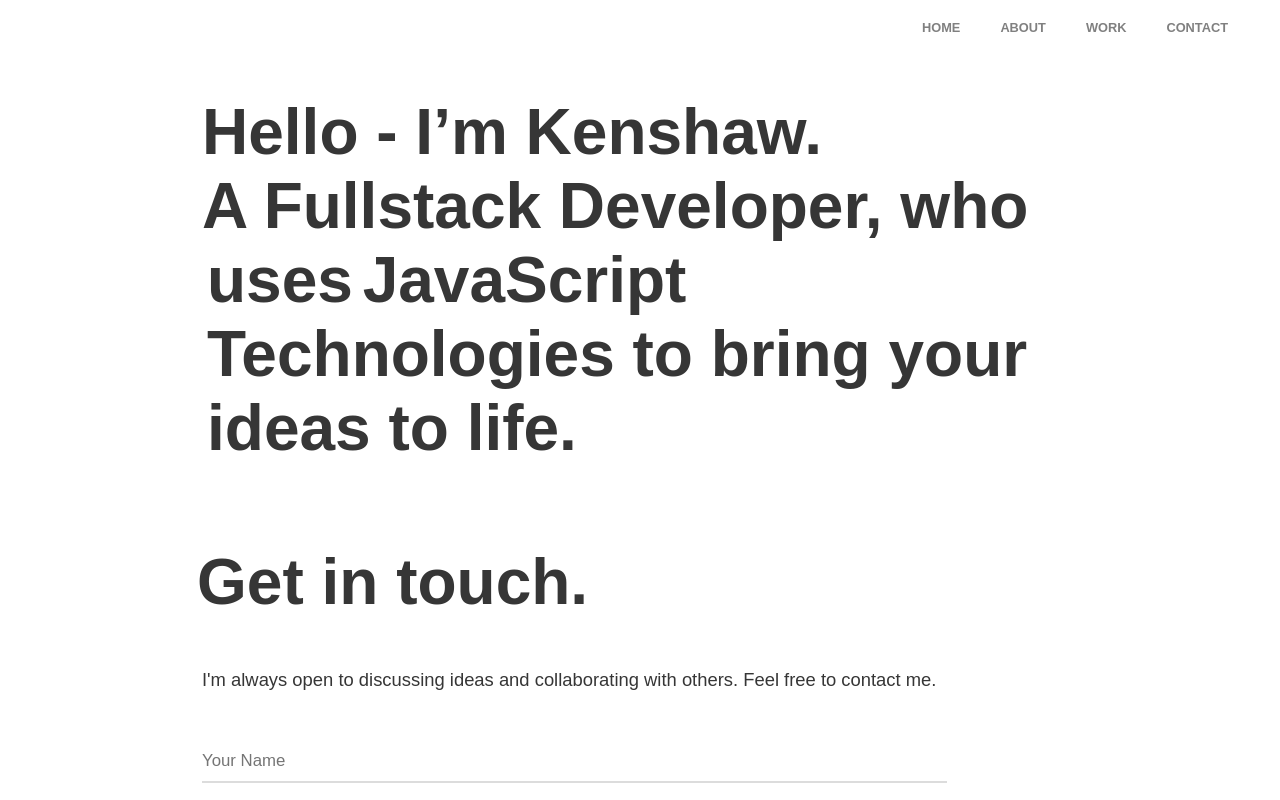
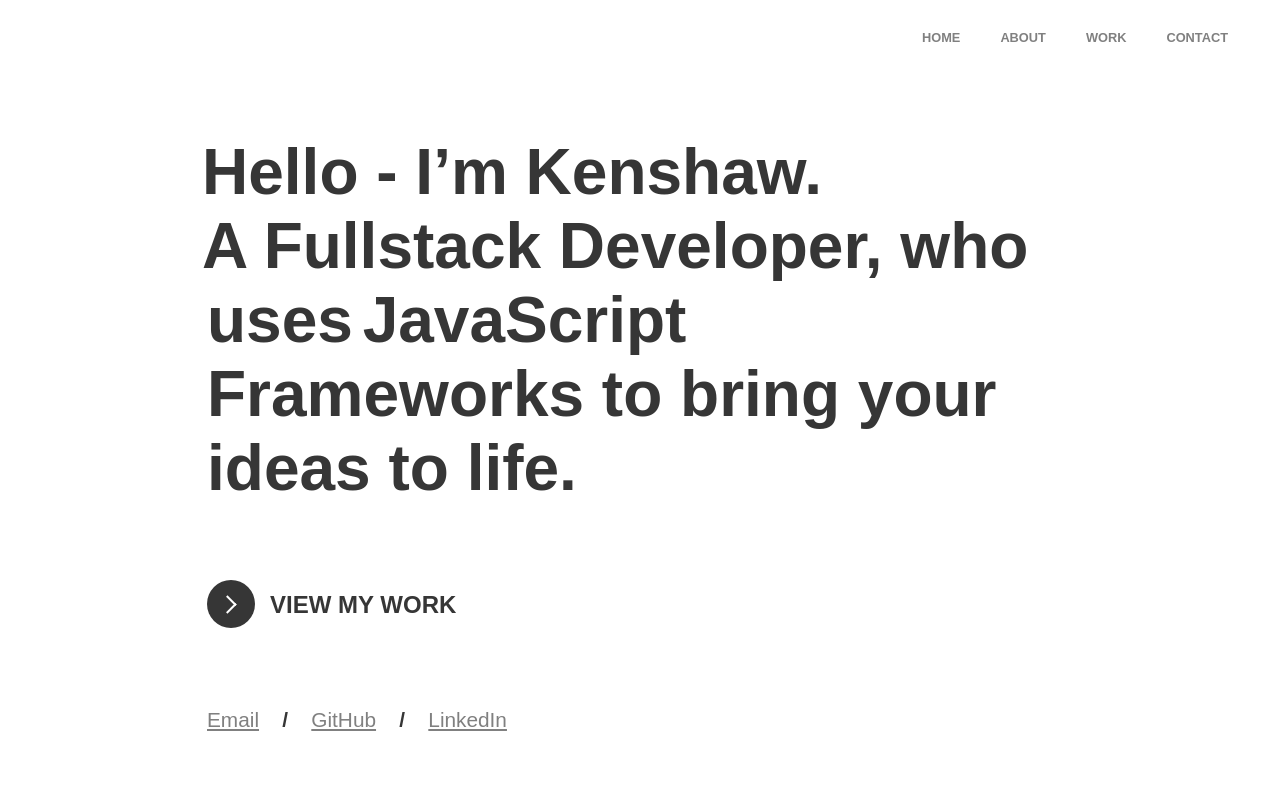
Before and after one commit to ken862734801/ken862734801.github.io, a React (Create React App) app: page / in a window 1280 px wide. Shown: the top 800 px of the page. Built offline with nearby package versions, Linux system fonts and the light colour scheme.

Commit message:
Add social links to hero section

```diff
--- a/src/App.css
+++ b/src/App.css
@@ -8,7 +8,6 @@
   font-family: Arial, Helvetica, sans-serif;
 }
 
-.container{
-  position:relative;
+#content{
   min-height:100vh;
 }
--- a/src/App.js
+++ b/src/App.js
@@ -1,5 +1,4 @@
 import './App.css';
-import { BrowserRouter, Routes, Route, NavLink } from "react-router-dom";
 import Header from './components/Header'
 import Contact from './components/Contact';
 import Home from './components/Home';
@@ -8,10 +7,12 @@ import Footer from './components/Footer';
 function App() {
 
   return (
-    <div className='container' id="container">
-      <Header/>
-      <Home/>
-      <Contact/>
+    <div id ="content">
+      <Header />
+      <div className = "container">
+        <Home />
+        <Contact />
+      </div>
       <Footer/>
     </div>
   );
--- a/src/components/Contact/contact.css
+++ b/src/components/Contact/contact.css
@@ -12,7 +12,9 @@ h1{
     color:var(--font);
     text-indent: -5px;
 }
-
+.contact-page{
+    min-height:100vh;
+}
 .contact-container {
     width:70%;
     min-width:400px;
@@ -20,7 +22,7 @@ h1{
     padding:40px 10px;
 }
 .contact-container > p:nth-of-type(1){
-    font-size:1.15em;
+    font-size:1.3em;
     margin: 50px 0px;
     color:var(--font);
 }
@@ -36,7 +38,7 @@ h1{
 }
 .form-input-container > input{
     padding:5px 0px;
-    font-size: 1.05em;
+    font-size:1.2em;
     border:none;
     outline:none;
     width:100%;
@@ -55,7 +57,7 @@ textarea{
     height:150px;
     width:100%;
     font-family: Arial, Helvetica, sans-serif;
-    font-size: 1.05em;
+    font-size:1.2em;
 }
 .form-button-wrapper{
     width:85%;
@@ -77,11 +79,11 @@ button {
     font-family: inherit;
   }
   button.submit-button {
-    width: 12rem;
+    width: 13rem;
     height: auto;
   }
   button.submit-button .circle {
-    transition: all 0.45s cubic-bezier(0.65, 0, 0.076, 1);
+    transition: all 0.45s cubic-bezier(0.65, 0, 0.076, 1.25);
     position: relative;
     margin: 0;
     width: 2.25rem;
@@ -127,7 +129,7 @@ button {
     color: var(--font);
     font-weight: 700;
     line-height: .88;
-    font-size:0.90em;
+    font-size:1em;
     text-align: center;
     text-transform: uppercase;
     font-family: Arial, Helvetica, sans-serif;
--- a/src/components/Footer/footer.css
+++ b/src/components/Footer/footer.css
@@ -3,13 +3,14 @@
 }
 
 footer{
-    position:absolute;
+    /* position:absolute;
     bottom:0;
-    left:0;
+    left:0; */
     text-align: center;
     width:100%;
     padding:20px 0px;
     z-index:1000;
+    /* border:1px solid red; */
 }
 .footer-container{
     display:flex;
--- a/src/components/Header/header.css
+++ b/src/components/Header/header.css
@@ -13,7 +13,7 @@ header{
 navbar > a{
    display: inline-block;
    margin:0px 20px;
-   padding:20px 0px;
+   padding:30px 0px;
    color:var(--font);
    font-size:0.80em;
    cursor:pointer;
--- a/src/components/Header/index.jsx
+++ b/src/components/Header/index.jsx
@@ -1,8 +1,5 @@
 import React from "react";
 import './header.css';
-
-import { FontAwesomeIcon } from '@fortawesome/react-fontawesome'
-import { faBars } from '@fortawesome/free-solid-svg-icons'
 
 
 function Header (){
--- a/src/components/Home/home.css
+++ b/src/components/Home/home.css
@@ -1,17 +1,123 @@
-.hero-container{
-    padding:40px 15px;
-    width:70%;
-    min-width:380px;
-    margin: 0 auto;
-}
 #home-page{
+    min-height:100vh;
     animation: fadein 1s;
     -moz-animation: fadein 1s; /* Firefox */
     -webkit-animation: fadein 1s; /* Safari and Chrome */
     -o-animation: fadein 1s; /* Opera */
 }
+.hero-container{
+    padding:60px 15px;
+    width:70%;
+    min-width:380px;
+    margin: 0 auto;
+}
 .indent{
     margin-left:-8px;
+}
+.button-container{
+    min-width:400px;
+    margin-top:75px;
+}
+button {
+    position: relative;
+    display: inline-block;
+    cursor: pointer;
+    outline: none;
+    border: 0;
+    vertical-align: middle;
+    text-decoration: none;
+    background: transparent;
+    padding: 0;
+    font-size: inherit;
+    font-family: inherit;
+  }
+  button.view-button {
+    width: 18rem;
+    height: auto;
+  }
+  button.view-button .circle {
+    transition: all 0.45s cubic-bezier(0.65, 0, 0.076, 1.25);
+    position: relative;
+    margin: 0;
+    width: 3rem;
+    height: 3rem;
+    background:var(--font);
+    border-radius: 1.625rem;
+  }
+  button.view-button .circle .icon {
+    transition: all 0.45s cubic-bezier(0.65, 0, 0.076, 1);
+    position: absolute;
+    top: 0;
+    bottom: 0;
+    margin: auto;
+    background: #fff;
+  }
+  button.view-button .circle .icon.arrow {
+    transition: all 0.45s cubic-bezier(0.65, 0, 0.076, 1);
+    left: 0.55rem;
+    width: 1.2rem;
+    height: 0.075rem;
+    background: none;
+  }
+  button.view-button .circle .icon.arrow::before {
+    position: absolute;
+    content: "";
+    top: -0.37rem;
+    right: 0.065rem;
+    width: 0.685rem;
+    height: 0.685rem;
+    border-top: 0.125rem solid #fff;
+    border-right: 0.125rem solid #fff;
+    transform: rotate(45deg);
+  }
+  button.view-button .button-text {
+    transition: all 0.45s cubic-bezier(0.65, 0, 0.076, 1);
+    position: absolute;
+    top: 0;
+    left: 0px;
+    right: 2px;
+    bottom: 0;
+    padding: 0.9rem 0;
+    margin: 0 0 0 1.65rem;
+    color: var(--font);
+    font-weight: 700;
+    line-height: .88;
+    font-size:1.50em;
+    text-align: center;
+    text-transform: uppercase;
+    font-family: Arial, Helvetica, sans-serif;
+  }
+  button:hover .circle {
+    width: 100%;
+  }
+  button:hover .circle .icon.arrow {
+    background: #fff;
+    transform: translate(0.75rem, 0);
+  }
+  button:hover .button-text {
+    color: #fff;
+  }
+.link-container{
+    margin-top:80px;
+    /* border:1px solid red; */
+    min-width:300px;
+    width:25%;
+    display:flex;
+    justify-content: space-between;
+    align-items: center;
+}
+.link-container > a{
+    text-decoration: underline;
+    color:gray;
+    font-size: 1.3em;
+}
+.link-container > a:hover{
+    color:var(--font);
+}
+.slant{
+    font-weight:bold;
+    color:var(--font);
+    font-size:1.3em;
 }
 
   @keyframes fadein {
@@ -53,4 +159,10 @@
     .hero-container{
         padding:40px 0px;
     }
+    .link-container > a{
+        font-size:1.2em;
+    }
+    .slant{
+        font-size:1.2em;
+    }
 }
--- a/src/components/Home/index.jsx
+++ b/src/components/Home/index.jsx
@@ -6,7 +6,22 @@ function Home(){
         <main className='home-page' id='home-page'>
             <section className="hero-container">
                 <h1>Hello - I’m Kenshaw.</h1>
-                <h1>A Fullstack Developer, who uses <span className="indent">JavaScript</span> Technologies to bring your ideas to life.</h1>
+                <h1>A Fullstack Developer, who uses <span className="indent">JavaScript</span> Frameworks to bring your ideas to life.</h1>
+                <div className="button-container">
+                    <button className="view-button">
+                        <div className="circle">
+                            <span className="icon arrow"></span>
+                        </div>
+                        <p className="button-text">VIEW MY WORK</p>
+                    </button>
+                </div>
+                <div className ="link-container">
+                    <a href="mailto:kenshawmichaud@gmail.com">Email</a>
+                    <span className="slant">/</span>
+                    <a href="https://github.com/ken862734801" target="_blank">GitHub</a>
+                    <span className="slant">/</span>
+                    <a href="https://linkedin.com/in/kenshawmichaud" target="_blank">LinkedIn</a>
+                </div>
             </section>
         </main>
     )
```
